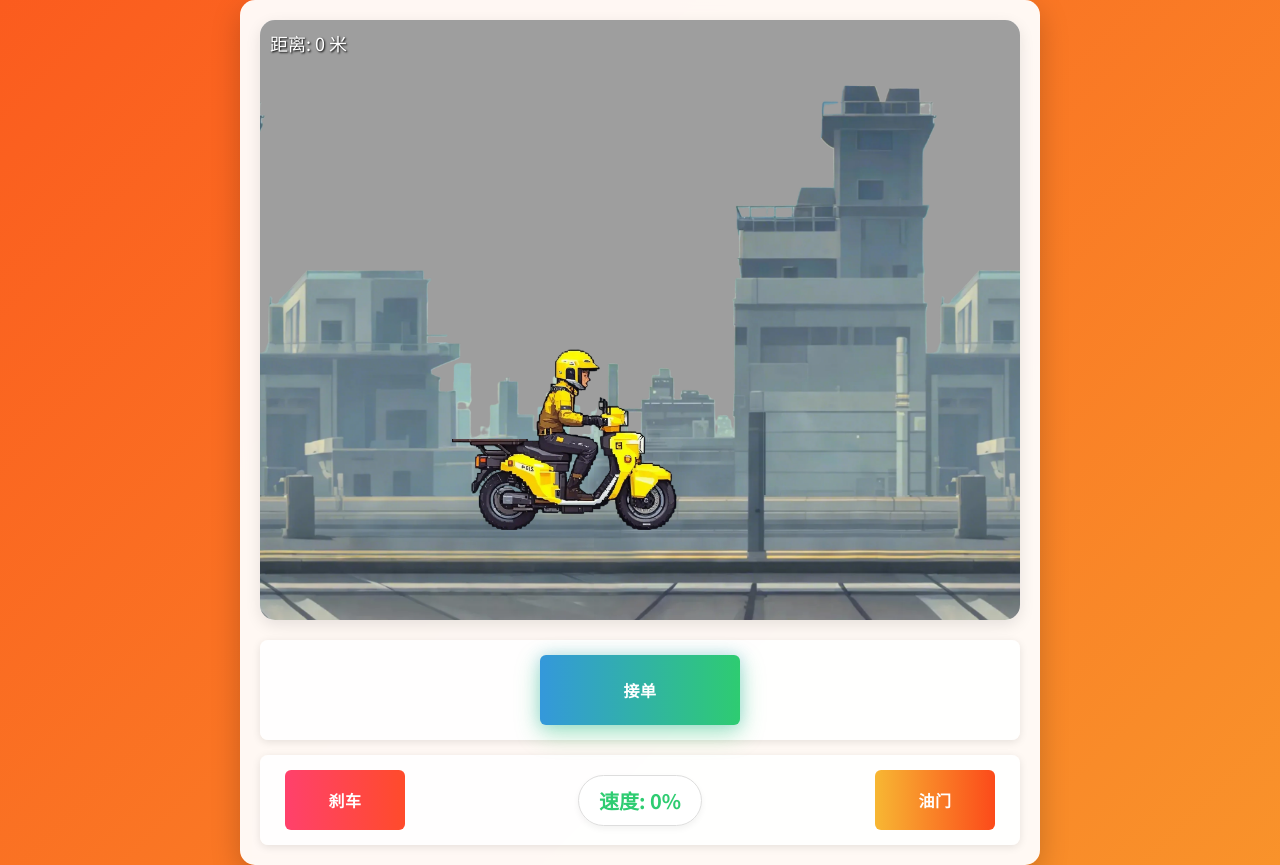
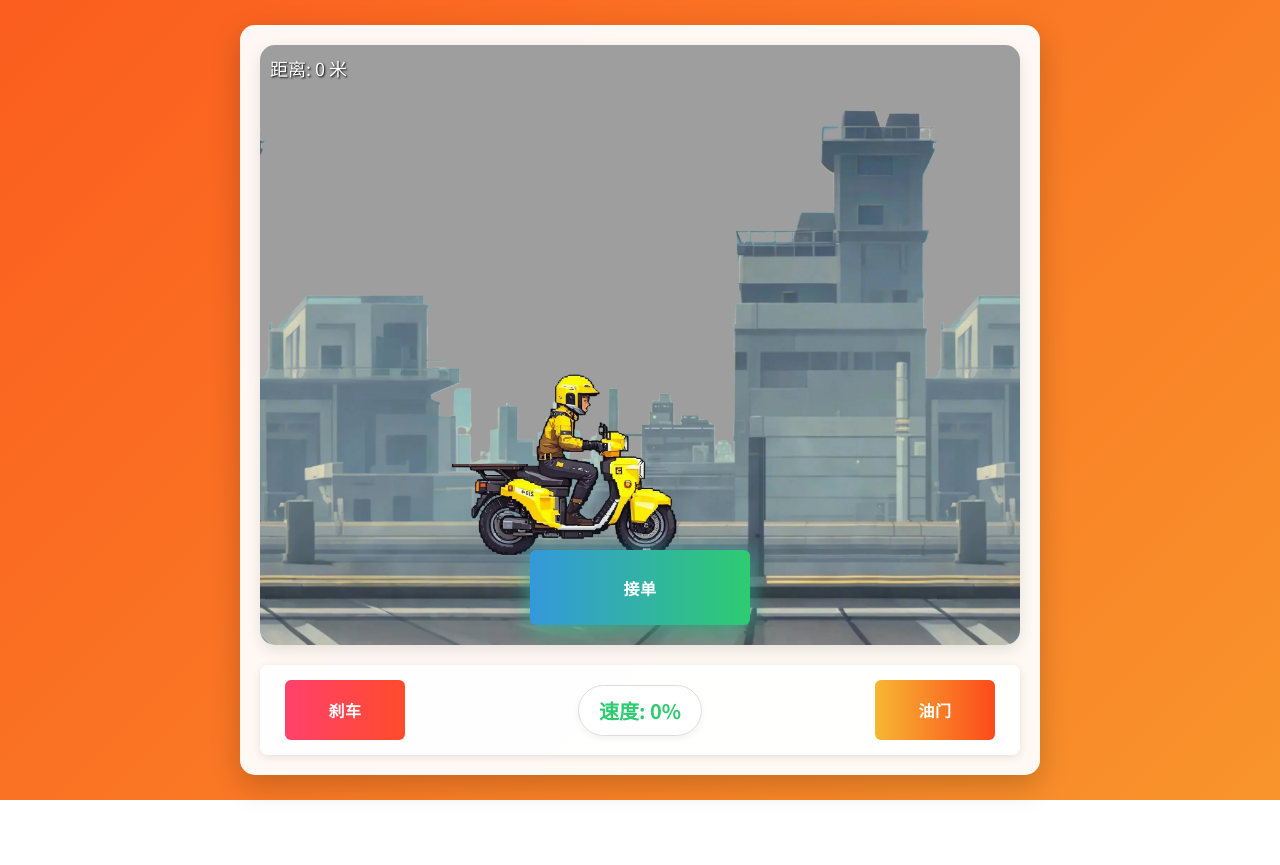
Before and after one commit to Drodd/SuerpDeliver, a plain HTML site: page index.html in a window 1280 px wide. Both pictures are taken after a click on the button "开始冒险". After the commit the page ends 800 px from the top, so only its background shows below. Drawn offline with nearby package versions, Linux system fonts and the light colour scheme.

Commit message:
Add files via upload
修改bug

```diff
--- a/index.html
+++ b/index.html
@@ -21,6 +21,9 @@
     <div id="game-container" class="game-container" style="display: none;">
         <div id="canvas-container">
             <canvas id="game-canvas"></canvas>
+            <button id="add-package" class="control-button package-button overlay-btn">
+                <span class="button-text">接单</span>
+            </button>
             <div id="customer-popup" class="customer-popup" style="display: none;">
                 <div class="customer-header">
                     <span id="customer-name" class="customer-name">客户姓名</span>
@@ -41,11 +44,6 @@
                     <button id="decline-request" class="decline-request btn btn-secondary">拒绝</button>
                 </div>
             </div>
-        </div>
-        <div id="bottom-controls">
-            <button id="add-package" class="control-button package-button btn btn-secondary super-large-btn">
-                <span class="button-text">接单</span>
-            </button>
         </div>
         <div id="controls">
             <button id="brake" class="control-button brake-button btn btn-danger large-control-btn">
--- a/style.css
+++ b/style.css
@@ -879,6 +879,54 @@ h1 {
     }
 }
 
+/* 叠放在场景上的按钮 */
+.overlay-btn {
+    position: absolute;
+    bottom: 20px;
+    left: 50%;
+    transform: translateX(-50%);
+    z-index: 50;
+    box-shadow: 0 6px 20px rgba(0,0,0,0.3);
+    border: 2px solid rgba(255, 255, 255, 0.3);
+    backdrop-filter: blur(5px);
+    background: linear-gradient(to right, #3498db, #2ecc71);
+    font-size: 24px;
+    padding: 20px 45px;
+    min-width: 220px;
+    height: 75px;
+    animation: pulseOverlay 2s infinite;
+    transition: all 0.3s ease;
+    color: white;
+    font-weight: 600;
+    letter-spacing: 0.5px;
+    text-align: center;
+    border-radius: 12px;
+    cursor: pointer;
+}
+
+.overlay-btn:hover {
+    background: linear-gradient(to right, #2980b9, #27ae60);
+    box-shadow: 0 10px 25px rgba(0,0,0,0.4);
+    border: 2px solid rgba(255, 255, 255, 0.5);
+}
+
+.overlay-btn:active {
+    background: linear-gradient(to right, #1f6aa5, #1e8449);
+    box-shadow: 0 5px 15px rgba(0,0,0,0.3);
+}
+
+@keyframes pulseOverlay {
+    0% {
+        box-shadow: 0 6px 20px rgba(0,0,0,0.3);
+    }
+    50% {
+        box-shadow: 0 8px 25px rgba(46, 204, 113, 0.5), 0 0 20px rgba(52, 152, 219, 0.4);
+    }
+    100% {
+        box-shadow: 0 6px 20px rgba(0,0,0,0.3);
+    }
+}
+
 /* 底部控制区域 */
 #bottom-controls {
     display: flex;
@@ -930,6 +978,14 @@ h1 {
         font-size: 20px;
         min-width: 180px;
         height: 65px;
+    }
+
+    .overlay-btn {
+        padding: 16px 35px;
+        font-size: 20px;
+        min-width: 180px;
+        height: 65px;
+        bottom: 15px;
     }
 
     #controls, #bottom-controls {
```
